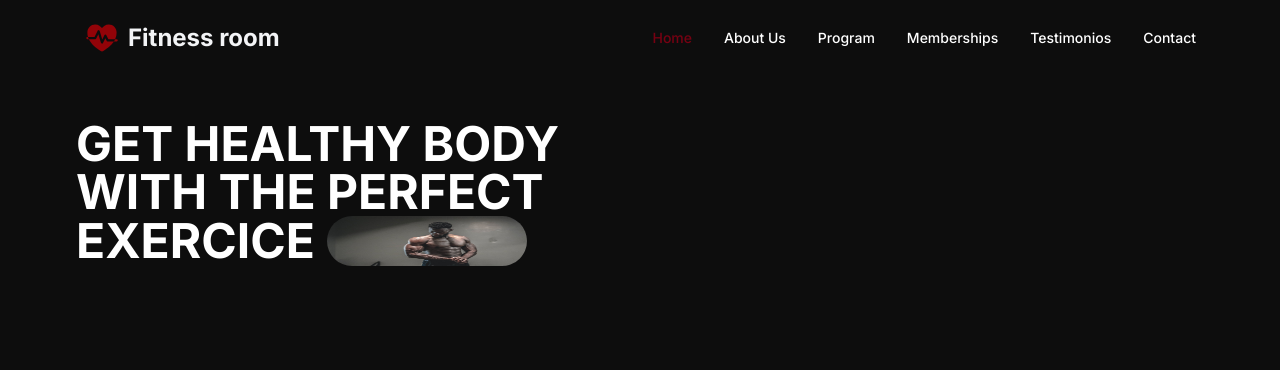
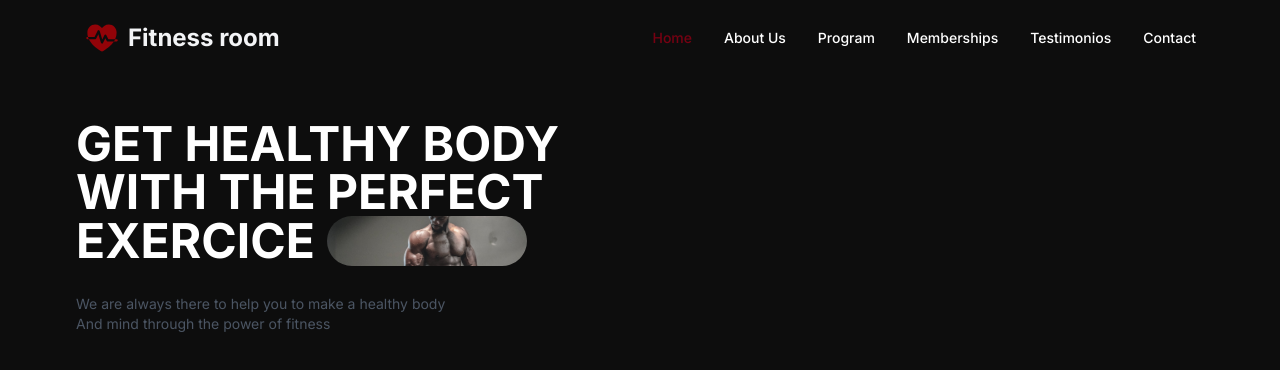
Before and after one commit to tchasinga/gym-rooms, a Next.js app: page / in a window 1280 px wide. Shown: the top 370 px of the page. Built offline with nearby package versions, Linux system fonts and the light colour scheme.

Commit message:
New code is added now

```diff
--- a/src/app/components/Heros.jsx
+++ b/src/app/components/Heros.jsx
@@ -4,7 +4,7 @@ import OneImg from '../img/pexels-pikx-by-panther-1547248.jpg'
 
 export default function Heros() {
   return (
-    <div className='mt-8 flex flex-col justify-center'>
+    <div className='mt-8 flex flex-col jus'>
          <h1 className='uppercase font-bold text-5xl'>get healthy body <br /> with the perfect</h1>
          <div className="flex items-center gap-3">
             <h1 className='uppercase font-bold text-5xl'>exercice</h1>
@@ -12,6 +12,12 @@ export default function Heros() {
             <Image src={OneImg} className='myImgGet'/>
             </div>
          </div>
+         <div className="text-gray-600 font-normal text-sm mt-7">
+            <p>We are always there to help you to make a healthy body</p>
+            <p>And mind through the power of fitness</p>
+        </div>
+
+
     </div>
   )
 }
--- a/src/app/globals.css
+++ b/src/app/globals.css
@@ -50,7 +50,7 @@ section{
 .myImgGet{
   height: 50px;
   width: 200px;
-  object-fit: fill;
+  object-fit: cover;
   border-radius: 100px;
   transition: all 0.5s ease;
 }
```
